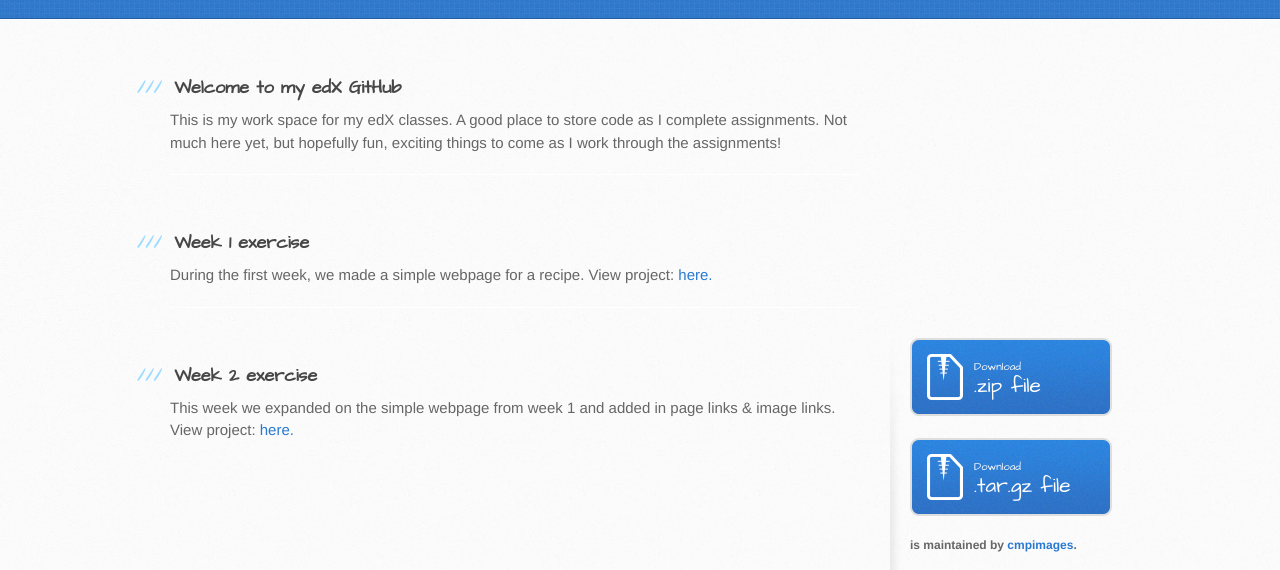
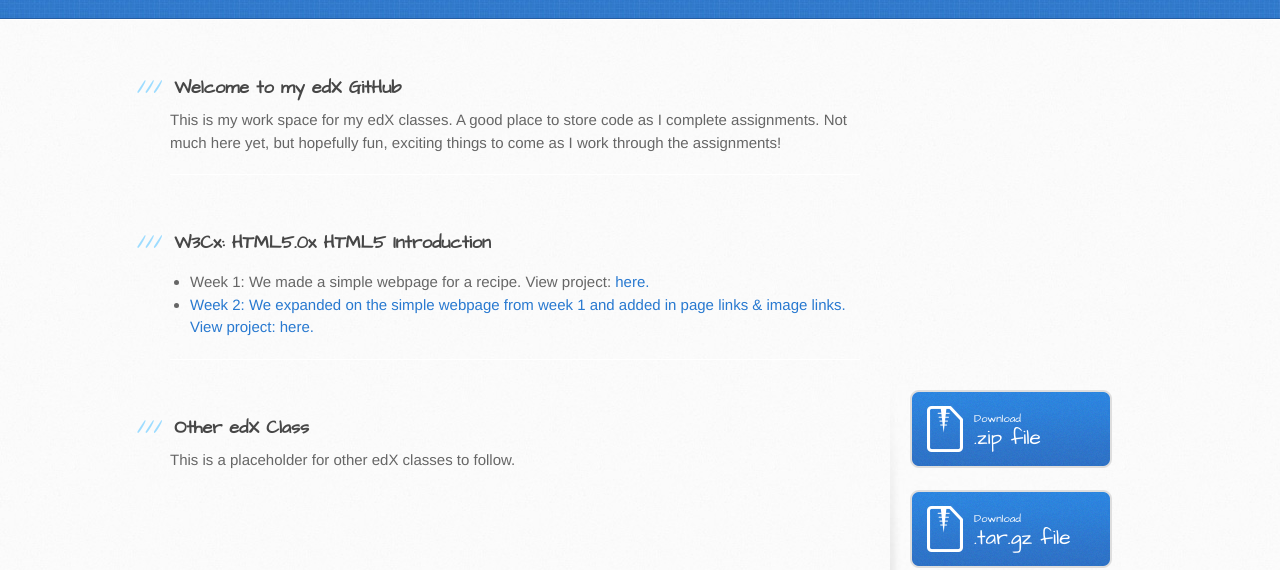
Before and after one commit to cmpimages/CMPedX, a plain HTML site: page index.html in a window 1280 px wide. Shown: the part 182-752 px from the top of the page. Drawn offline with Linux system fonts and the light colour scheme.

Commit message:
Update index.html

```diff
--- a/index.html
+++ b/index.html
@@ -37,17 +37,19 @@
       <div class="inner clearfix">
         <section id="main-content">
           <h3>
-<a id="week-1-exercise" class="anchor" href="#week-1-exercise" aria-hidden="true"><span aria-hidden="true" class="octicon octicon-link"></span></a>Week 1 exercise</h3>
-
-<p>During the first week, we made a simple webpage for a recipe. View project: <a href="recipe_w1_project.html" target="blank">here.</a></p>
+<a id="w3cx-html50x" class="anchor" href="#w3cx-html50x" aria-hidden="true"><span aria-hidden="true" class="octicon octicon-link"></span></a>W3Cx: HTML5.0x HTML5 Introduction</h3>
+<ul>
+  <li>Week 1: We made a simple webpage for a recipe. View project: <a href="recipe_w1_project.html" target="blank">here.</li>
+  <li>Week 2: We expanded on the simple webpage from week 1 and added in page links & image links. View project: <a href="recipe_w2_project.html" target="blank">here.</li>
+</ul>
 
     <div id="content-wrapper">
       <div class="inner clearfix">
         <section id="main-content">
           <h3>
-<a id="week-2-exercise" class="anchor" href="#week-2-exercise" aria-hidden="true"><span aria-hidden="true" class="octicon octicon-link"></span></a>Week 2 exercise</h3>
+<a id="other-edX-class" class="anchor" href="#other-edX-class" aria-hidden="true"><span aria-hidden="true" class="octicon octicon-link"></span></a>Other edX Class</h3>
 
-<p>This week we expanded on the simple webpage from week 1 and added in page links & image links. View project: <a href="recipe_w2_project.html" target="blank">here.</a></p>
+<p>This is a placeholder for other edX classes to follow.</p>
         </section>
 
         <aside id="sidebar">
```
